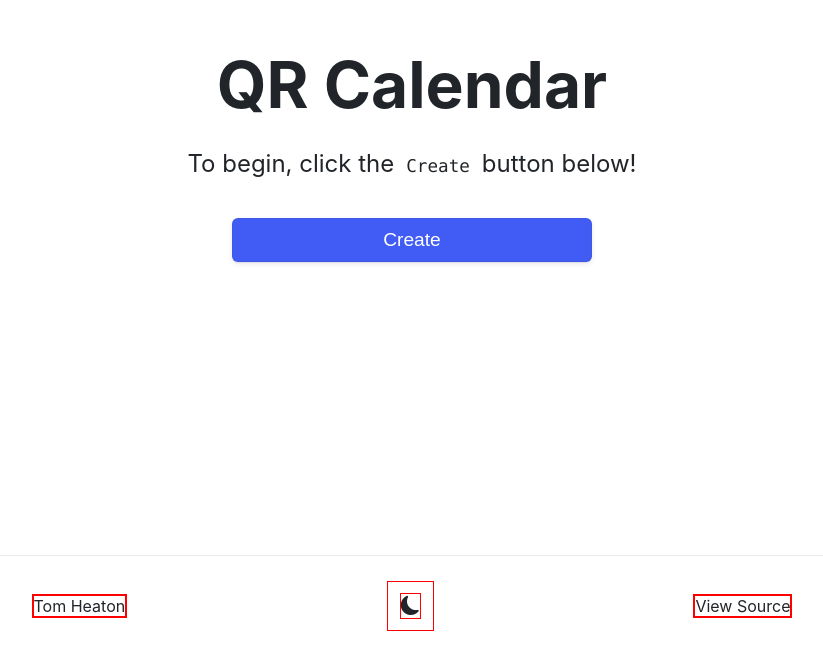
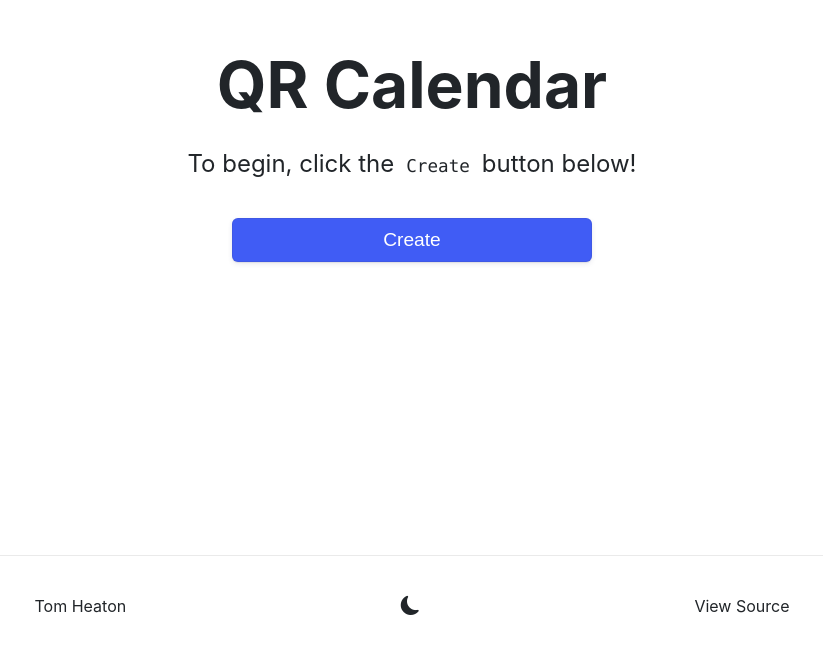
Before and after one commit to tomheaton/qr-calendar, a Next.js app: page / in a window 1280 px wide. Shown: the part 245-900 px from the top of the page, without its empty margins (228-1051 px from the left). Built offline with nearby package versions, Linux system fonts and the light colour scheme; no server answers.

Commit message:
cleanup :broom:

```diff
--- a/src/components/footer.tsx
+++ b/src/components/footer.tsx
@@ -12,21 +12,7 @@ const Footer = () => {
     }
 
     return (
-        // <footer className={styles.footer}>
-        <footer className={`dev ${styles.footer}`}>
-            {/*<div style={{width: "50%"}}>
-                <a target="_blank" href="https://www.tomheaton.dev" rel="noopener noreferrer">
-                    Tom Heaton
-                </a>
-            </div>
-            <div onClick={handleToggleTheme} className={styles.themeButton}>
-                <i className={`bi ${icon}`} aria-label="Theme Toggle"/>
-            </div>
-            <div style={{width: "50%"}}>
-                <a target="_blank" href="https://www.github.com/tomheaton/qr-calendar" rel="noopener noreferrer">
-                    View Source
-                </a>
-            </div>*/}
+        <footer className={styles.footer}>
             <div>
                 <a target="_blank" href="https://www.tomheaton.dev" rel="noopener noreferrer">
                     Tom Heaton
--- a/src/styles/globals.css
+++ b/src/styles/globals.css
@@ -1,5 +1,5 @@
 :root {
-    /*color-scheme: dark light;*/
+    /*color-scheme: light dark;*/
 
     --cream-color: #F1EEDF;
     --light-blue-colour: #567099;
```
